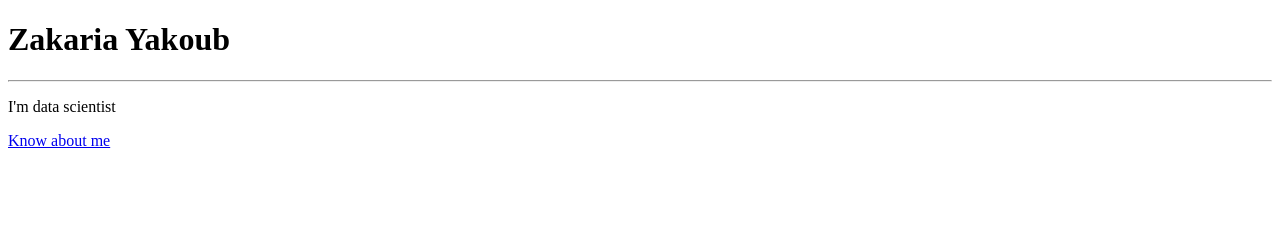
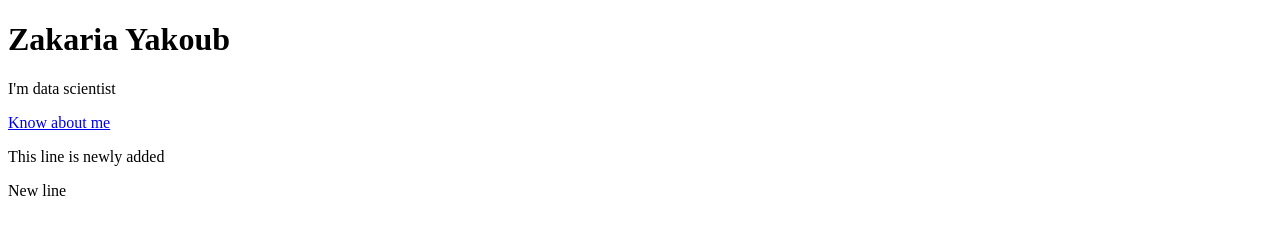
Before and after one commit to ZakariaYakoub/deploy-nodejs-app, a plain HTML site: page index.html in a window 1280 px wide. Drawn offline with Linux system fonts and the light colour scheme.

Commit message:
added abc folder

```diff
--- /dev/null
+++ b/abc/random.txt
@@ -0,0 +1 @@
+Hello word
--- a/index.html
+++ b/index.html
@@ -7,8 +7,11 @@
     <title>My Portfolio</title>
 </head>
 <body>
-    <h1>Zakaria Yakoub</h1> <hr>
+    <h1>Zakaria Yakoub</h1>
     <p>I'm data scientist</p>
     <a href="about.html">Know about me</a>
+    <p>This line is newly added</p>
+
+    <p>New line</p>
 </body>
 </html>
```
Also changed, not shown: 1 other file.
